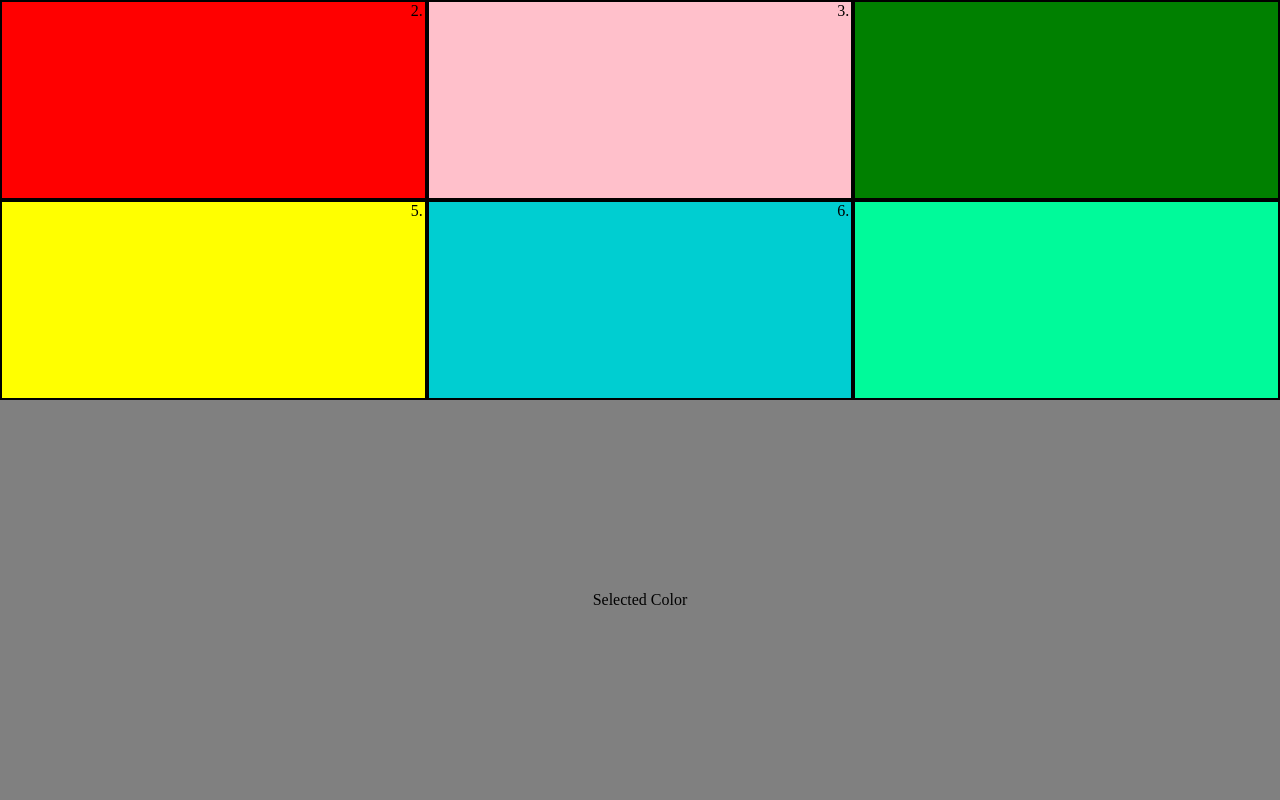
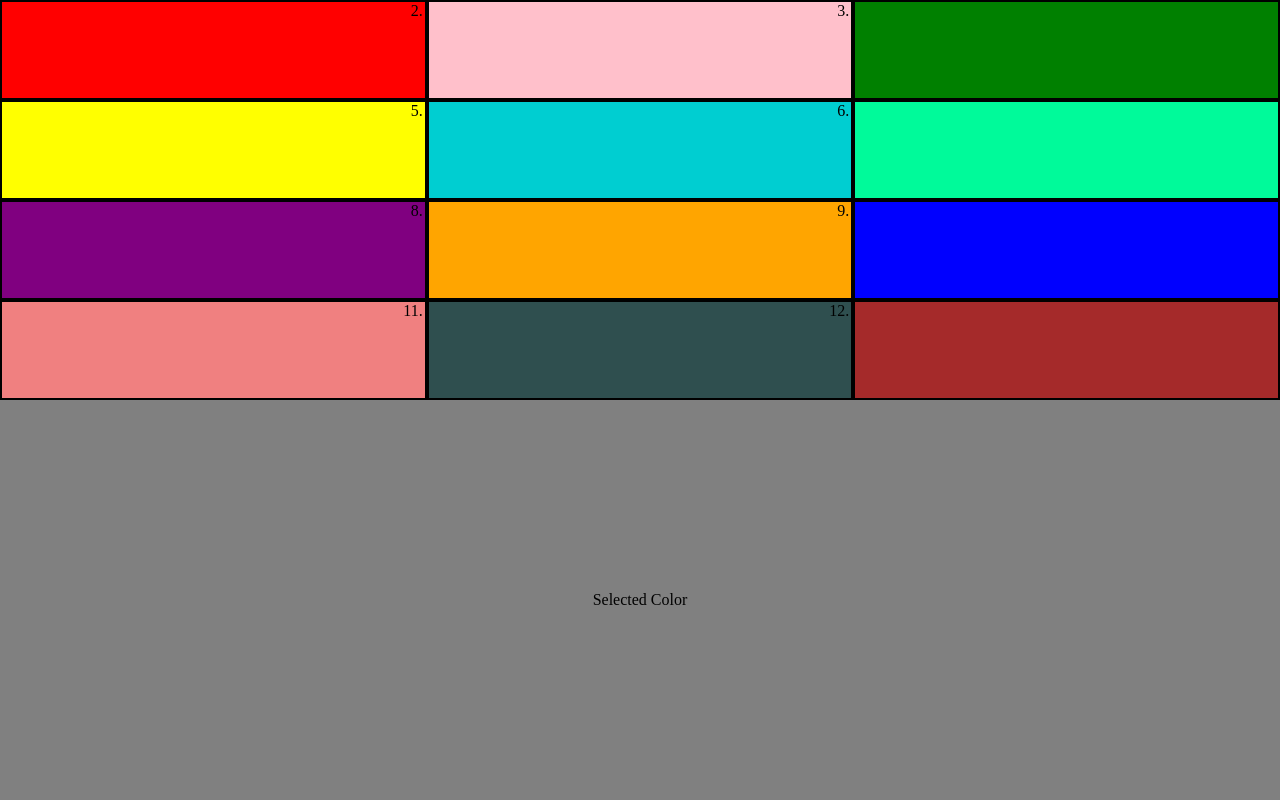
Before and after one commit to yken42/change-color, a plain HTML site: page index.html in a window 1280 px wide. Drawn offline with Linux system fonts and the light colour scheme.

Commit message:
2nd assignment adde

```diff
--- a/index.html
+++ b/index.html
@@ -30,6 +30,15 @@
         var colorClicked = window.getComputedStyle(click).backgroundColor;
         selectedColor.style.backgroundColor = colorClicked;
       }
+
+      var colorsList = ["purple","orange","blue","lightcoral","darkslategray","brown"];
+
+      for (var i = 0; i < colorsList.length; i++) {
+        var newColor = document.createElement("li");
+        newColor.classList.add("color", `color${i + 7}`);
+        newColor.style.backgroundColor = colorsList[i];
+        colorBox.appendChild(newColor);
+      }
     </script>
   </body>
 </html>
```
